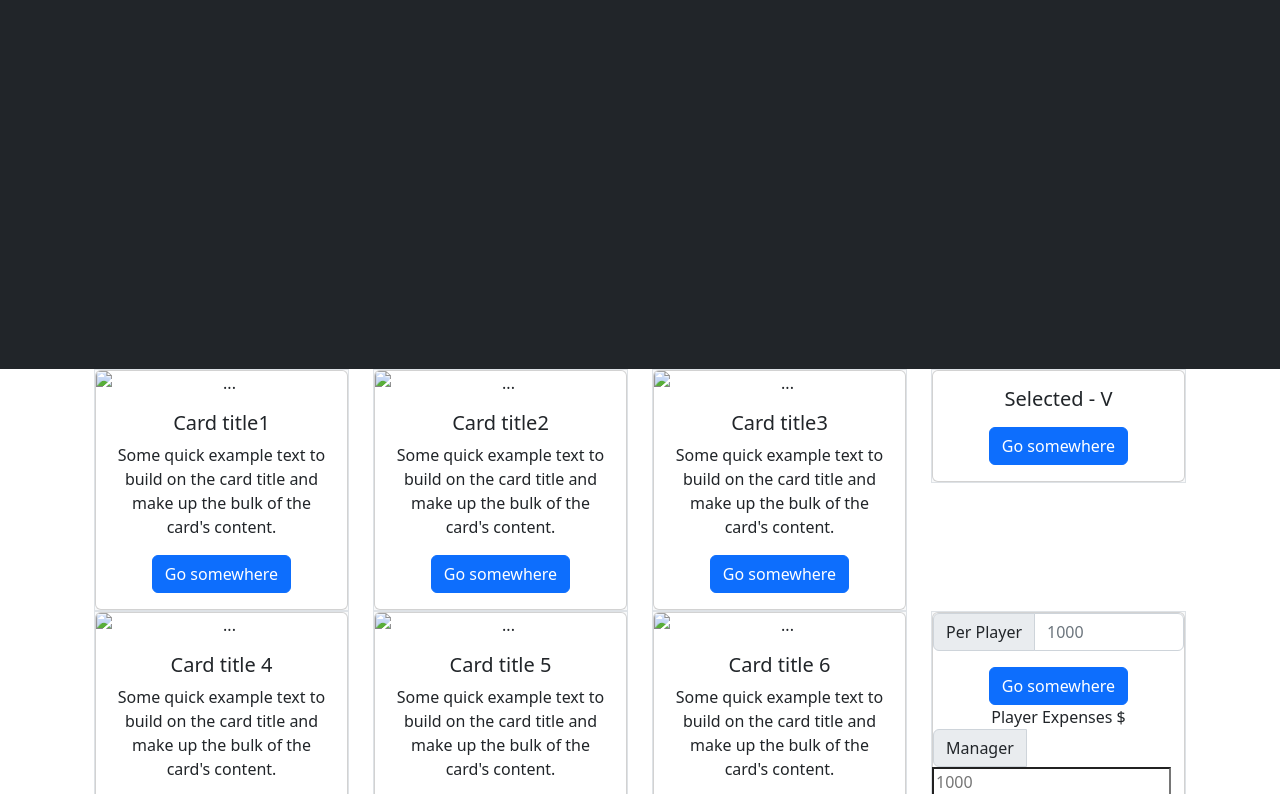
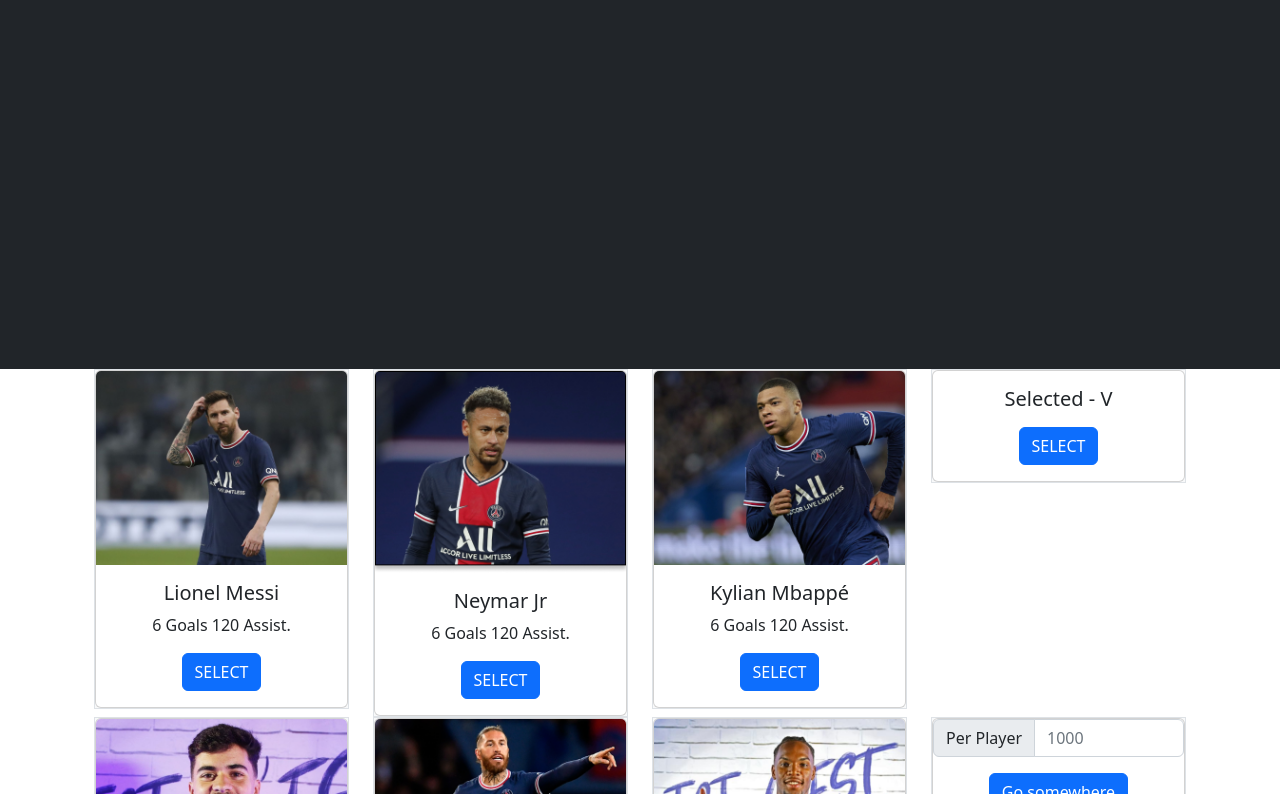
Before and after one commit to MhSolyman/select-player, a plain HTML site: page index.html in a window 1280 px wide. Shown: the part 131-925 px from the top of the page. Drawn offline with nearby package versions, Linux system fonts and the light colour scheme.

Commit message:
add photo

```diff
--- a/index.html
+++ b/index.html
@@ -31,12 +31,11 @@
                 <div class="col-3">
                     <div class=" border bg-light">
                         <div class="card">
-                            <img src="..." class="card-img-top" alt="...">
+                            <img src="img/Rectangle 144 (1).png" class="card-img-top" alt="...">
                             <div class="card-body">
-                                <h5 class="card-title" id="Player-one">Card title1</h5>
-                                <p class="card-text">Some quick example text to build on the card title and make up the
-                                    bulk of the card's content.</p>
-                                <button id="button-one"  class="btn btn-primary">Go somewhere</button>
+                                <h5 class="card-title" id="Player-one">Lionel Messi</h5>
+                                <p class="card-text">6 Goals 120 Assist.</p>
+                                <button id="button-one"  class="btn btn-primary">SELECT</button>
                             </div>
                         </div>
                     </div>
@@ -44,12 +43,11 @@
                 <div class="col-3">
                     <div class=" border bg-light">
                         <div class="card">
-                            <img src="..." class="card-img-top" alt="...">
+                            <img src="img/Rectangle 144.png" class="card-img-top" alt="...">
                             <div class="card-body">
-                                <h5 class="card-title" id="Player-two">Card title2</h5>
-                                <p class="card-text">Some quick example text to build on the card title and make up the
-                                    bulk of the card's content.</p>
-                                <button id="button-two" class="btn btn-primary">Go somewhere</button>
+                                <h5 class="card-title" id="Player-two">Neymar Jr</h5>
+                                <p class="card-text">6 Goals 120 Assist.</p>
+                                <button id="button-two" class="btn btn-primary">SELECT</button>
                             </div>
                         </div>
                     </div>
@@ -57,12 +55,11 @@
                 <div class="col-3">
                     <div class=" border bg-light">
                         <div class="card">
-                            <img src="" class="card-img-top" alt="...">
+                            <img src="img/Rectangle 144 (2).png" class="card-img-top" alt="...">
                             <div class="card-body">
-                                <h5 id="Player-three" class="card-title">Card title3</h5>
-                                <p class="card-text">Some quick example text to build on the card title and make up the
-                                    bulk of the card's content.</p>
-                                <button id="button-three" class="btn btn-primary">Go somewhere</button>
+                                <h5 id="Player-three" class="card-title">Kylian Mbappé</h5>
+                                <p class="card-text">6 Goals 120 Assist.</p>
+                                <button id="button-three" class="btn btn-primary">SELECT</button>
                             </div>
                         </div>
                     </div>
@@ -76,7 +73,7 @@
                             <div class="card-body">
                                 <h5 class="card-title">Selected - V</h5>
                                 <ol id="ol-list"></ol>
-                                <button class="btn btn-primary">Go somewhere</button>
+                                <button class="btn btn-primary">SELECT</button>
                             </div>
                         </div>
                     </div>
@@ -85,12 +82,11 @@
                 <div class="col-3">
                     <div class=" border bg-light">
                         <div class="card">
-                            <img src="..." class="card-img-top" alt="...">
+                            <img src="img/Rectangle 144 (3).png" class="card-img-top" alt="...">
                             <div class="card-body">
-                                <h5 id="Player-four" class="card-title">Card title 4</h5>
-                                <p class="card-text">Some quick example text to build on the card title and make up the
-                                    bulk of the card's content.</p>
-                                <button id="button-four" class="btn btn-primary">Go somewhere</button>
+                                <h5 id="Player-four" class="card-title">Vítor Machado</h5>
+                                <p class="card-text">6 Goals 120 Assist.</p>
+                                <button id="button-four" class="btn btn-primary">SELECT</button>
                             </div>
                         </div>
                     </div>
@@ -98,12 +94,11 @@
                 <div class="col-3">
                     <div class=" border bg-light">
                         <div class="card">
-                            <img src="..." class="card-img-top" alt="...">
+                            <img src="img/Rectangle 144 (4).png" class="card-img-top" alt="...">
                             <div class="card-body">
-                                <h5 id="Player-five" class="card-title">Card title 5</h5>
-                                <p class="card-text">Some quick example text to build on the card title and make up the
-                                    bulk of the card's content.</p>
-                                <button id="button-five" class="btn btn-primary">Go somewhere</button>
+                                <h5 id="Player-five" class="card-title">Sergio Ramos</h5>
+                                <p class="card-text">6 Goals 120 Assist.</p>
+                                <button id="button-five" class="btn btn-primary">SELECT</button>
                             </div>
                         </div>
                     </div>
@@ -111,12 +106,11 @@
                 <div class="col-3">
                     <div class=" border bg-light">
                         <div class="card">
-                            <img src="" class="card-img-top" alt="...">
+                            <img src="img/Rectangle 144 (5).png" class="card-img-top" alt="...">
                             <div class="card-body">
-                                <h5 class="card-title" id="Player-six">Card title 6</h5>
-                                <p class="card-text">Some quick example text to build on the card title and make up the
-                                    bulk of the card's content.</p>
-                                <button id="button-six" class="btn btn-primary">Go somewhere</button>
+                                <h5 class="card-title" id="Player-six">Renato Sanches</h5>
+                                <p class="card-text">6 Goals 120 Assist.</p>
+                                <button id="button-six" class="btn btn-primary">SELECT</button>
                             </div>
                         </div>
                     </div>
```
Also changed, not shown: img/Rectangle 144 (1).png (added), img/Rectangle 144 (2).png (added), img/Rectangle 144 (3).png (added), img/Rectangle 144 (4).png (added), img/Rectangle 144 (5).png (added), img/Rectangle 144.png (added).
